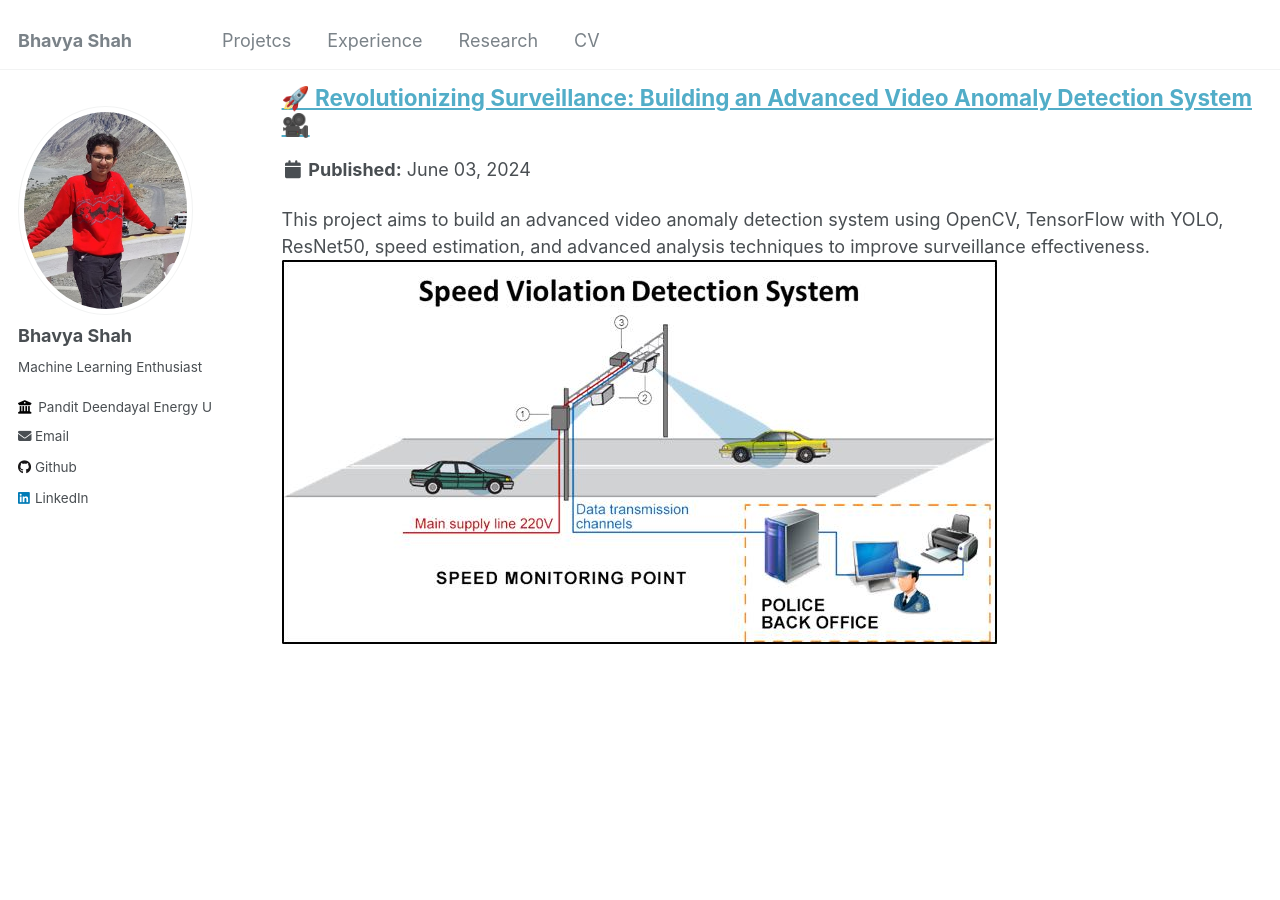
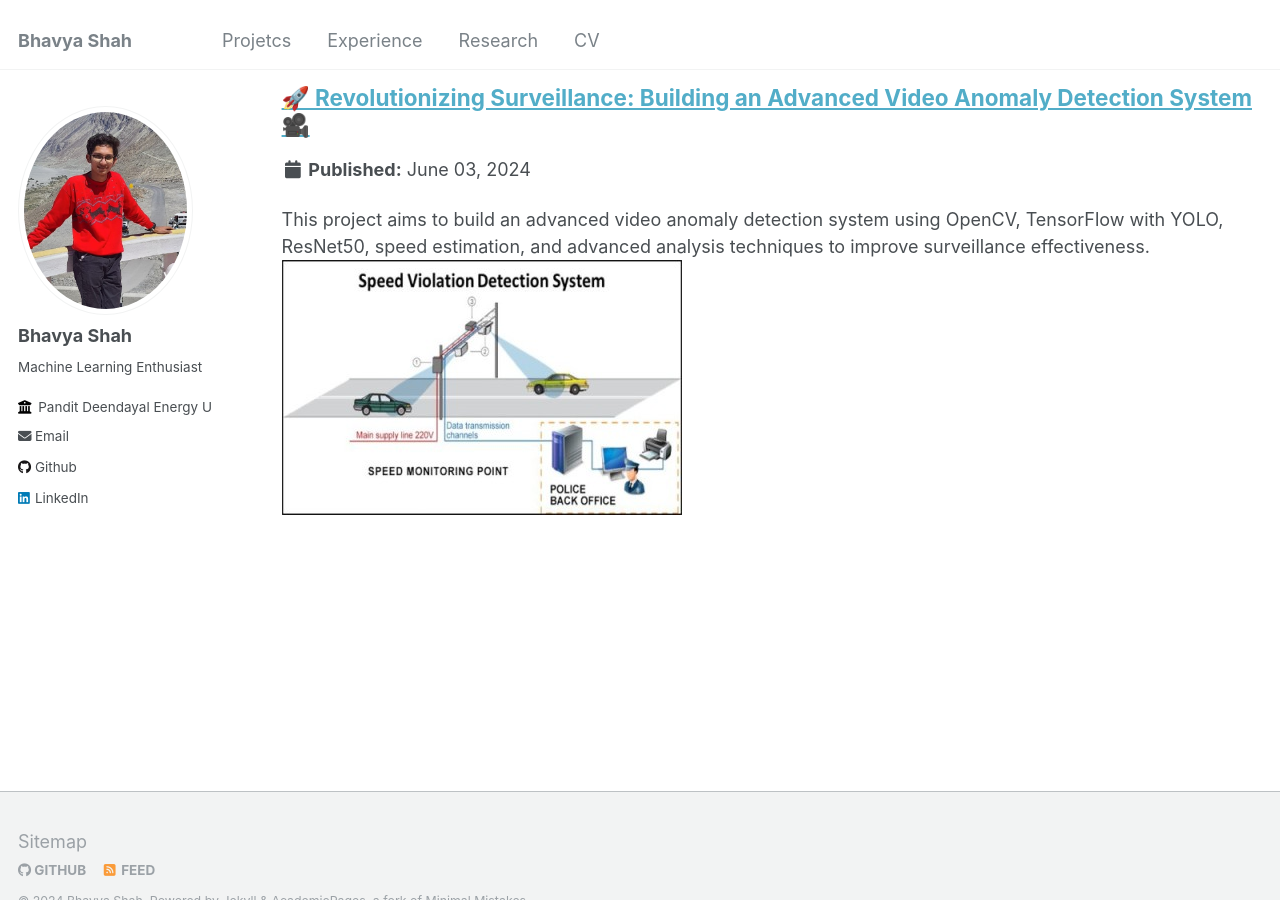
Before and after one commit to B3CODER/B3CODER.github.io, a Jekyll site: the page built from _pages/portfolio.html, in a window 1280 px wide and 900 px high, scrolled down 909 px. Built offline with Jekyll 4.4.1, drawn with Linux system fonts in a browser that asks for light colours.

Commit message:
Update portfolio-3.html

```diff
--- a/_portfolio/portfolio-3.html
+++ b/_portfolio/portfolio-3.html
@@ -1,6 +1,6 @@
 ---
 title: "🚀 Revolutionizing Surveillance: Building an Advanced Video Anomaly Detection System 🎥"
-excerpt: "This project aims to build an advanced video anomaly detection system using OpenCV, TensorFlow with YOLO, ResNet50, speed estimation, and advanced analysis techniques to improve surveillance effectiveness. <br/><img src='/images/image3.jpg'>"
+excerpt: "This project aims to build an advanced video anomaly detection system using OpenCV, TensorFlow with YOLO, ResNet50, speed estimation, and advanced analysis techniques to improve surveillance effectiveness. <br/><img src='/images/img-anamoly-400-255.jpg'>"
 collection: portfolio
 ---
 In the quest to enhance surveillance capabilities, the development of an advanced video anomaly detection system is pivotal. Leveraging OpenCV for video preprocessing and TensorFlow with Ultralytics YOLO for real-time object detection, this system integrates image-level anomaly detection using ResNet50 and speed estimation to identify deviations from expected norms. Advanced techniques like Z-score analysis and DBSCAN further refine anomaly detection, promising to revolutionize surveillance with enhanced safety and security applications across diverse domains.
```
